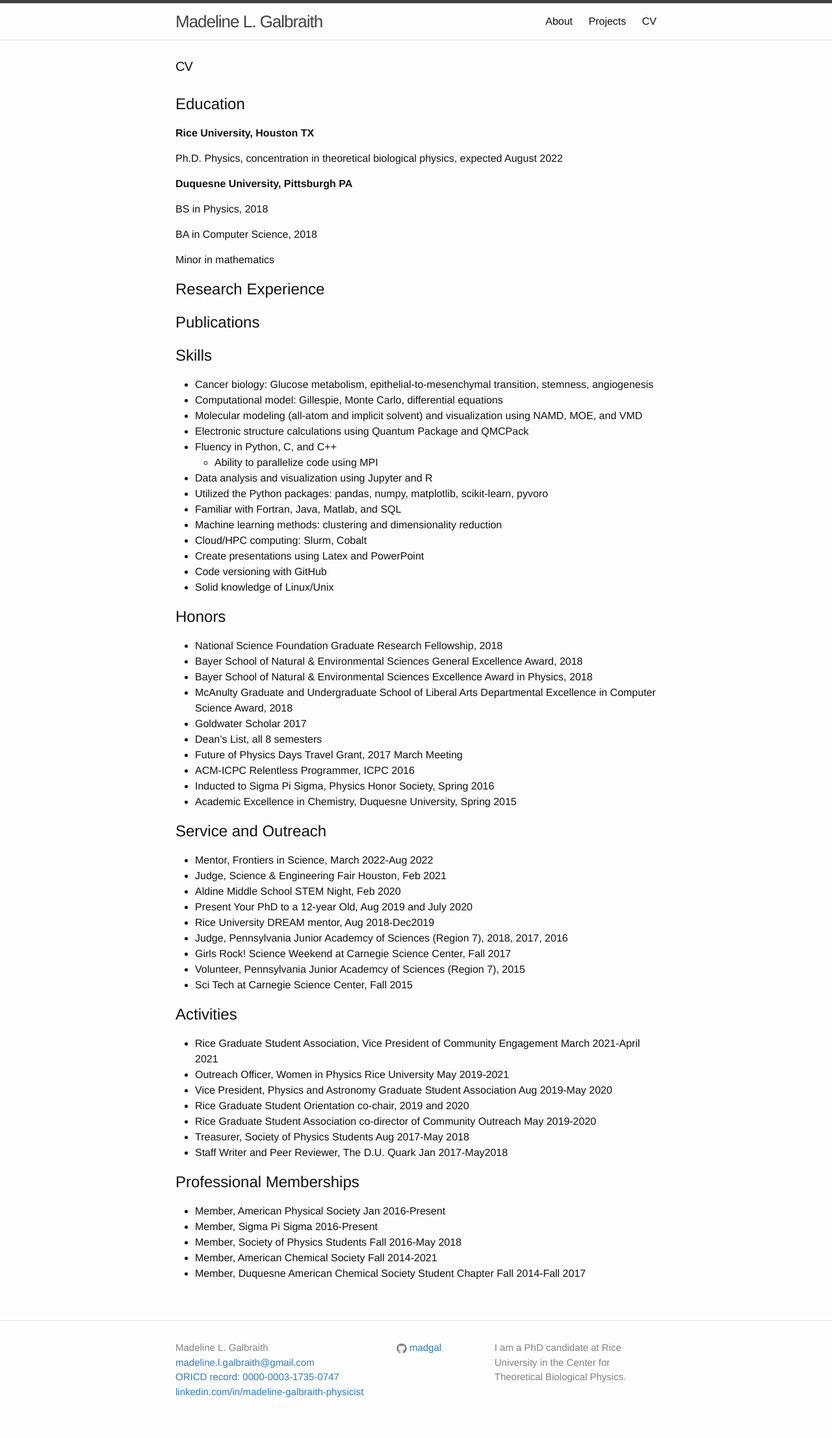
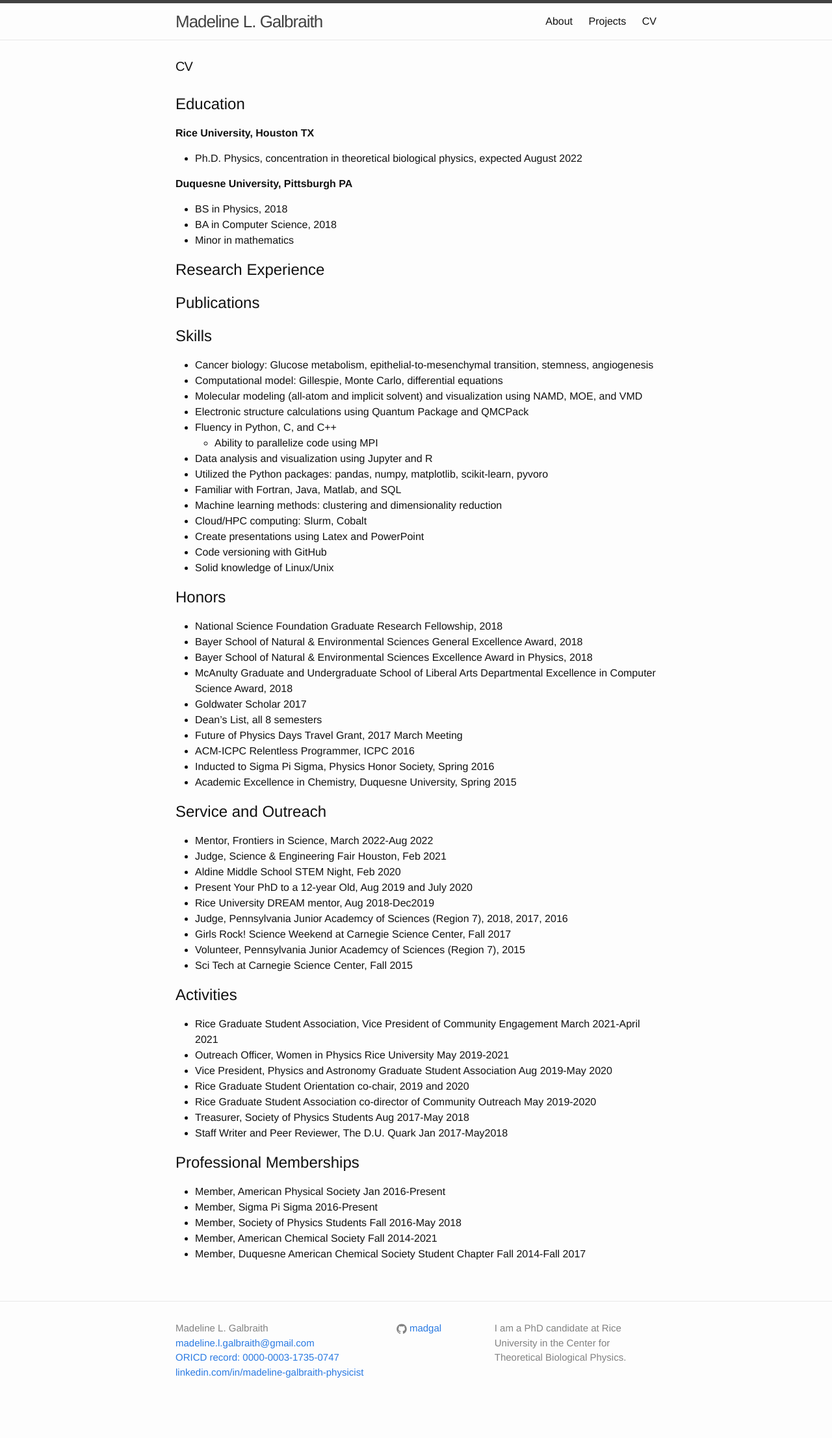
Before and after one commit to madgal/madgal.github.io, a Jekyll site: the page built from resume.md, in a window 1280 px wide. Shown: the whole page at 65% size. Built offline with Jekyll 4.4.1, drawn with Linux system fonts in a browser that asks for light colours; after the commit the page ends 2183 px from its top, so only the background shows below that.

```diff
--- a/resume.md
+++ b/resume.md
@@ -8,17 +8,13 @@ permalink: /resume/
 Education
 =========
 **Rice University, Houston TX**
-
-Ph.D. Physics, concentration in theoretical biological physics, expected August 2022
+- Ph.D. Physics, concentration in theoretical biological physics, expected August 2022
 
 
 **Duquesne University, Pittsburgh PA**
-
-BS in Physics, 2018
-
-BA in Computer Science, 2018
-
-Minor in mathematics
+- BS in Physics, 2018
+- BA in Computer Science, 2018
+- Minor in mathematics
 
 Research Experience
 ===================
```
